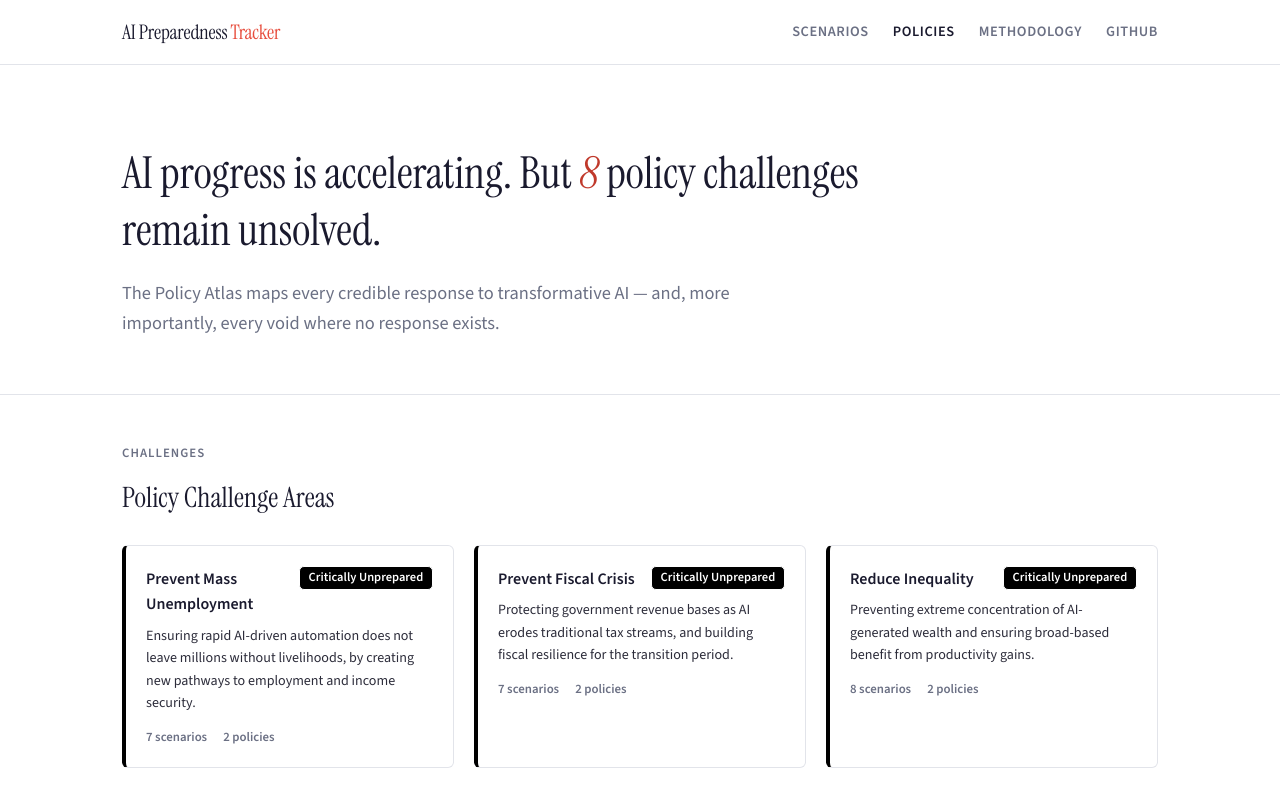
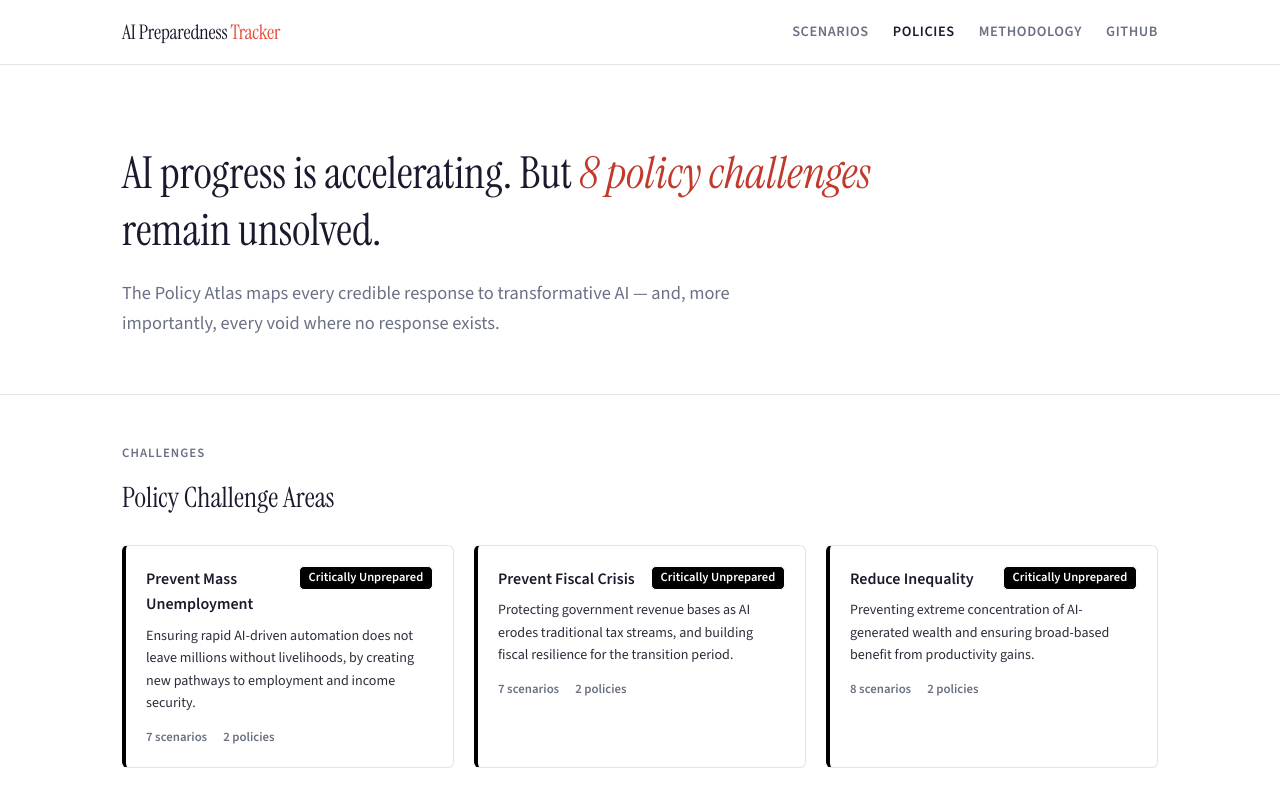
Before and after one commit to brandonjackson/aiscenariosplatform, a website: page site/policies.html in a window 1280 px wide. Shown: the top 785 px of the page. Drawn offline with nearby package versions, Linux system fonts and the light colour scheme.

Commit message:
Fix HTML structure in policies hero section

```diff
--- a/site/policies.html
+++ b/site/policies.html
@@ -26,7 +26,7 @@
   <section class="policies-hero">
     <div class="container">
       <div class="policies-hero-inner">
-        <h1 class="policies-hero-title">AI progress is accelerating. But <span id="policies-hero-count" class="policies-hero-highlight">...</span> policy challenges remain unsolved.</h1>
+        <h1 class="policies-hero-title">AI progress is accelerating. But <span class="policies-hero-highlight"><span id="policies-hero-count">...</span> policy challenges</span> remain unsolved.</h1>
         <p class="policies-hero-subtitle">The Policy Atlas maps every credible response to transformative AI — and, more importantly, every void where no response exists.</p>
       </div>
     </div>
```
